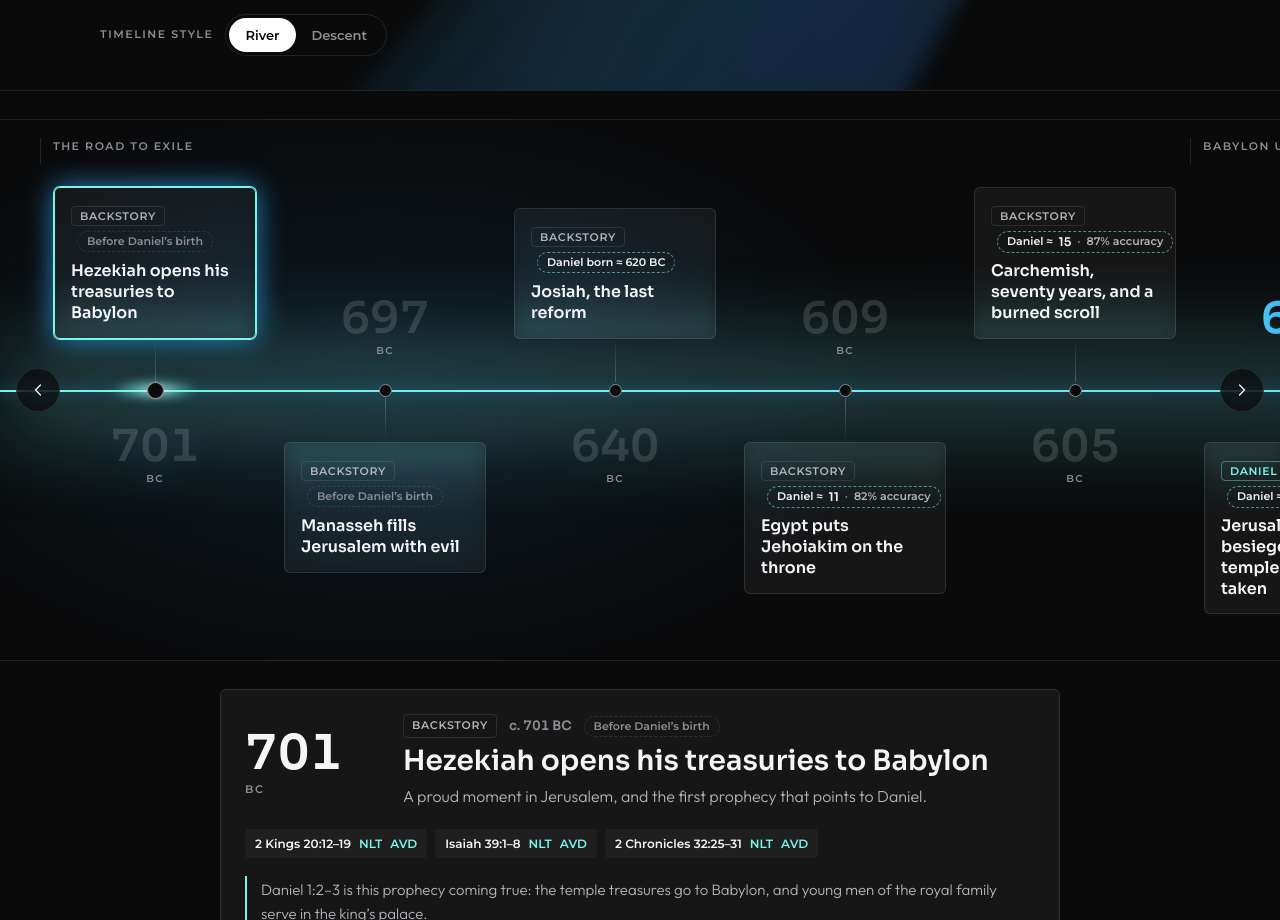
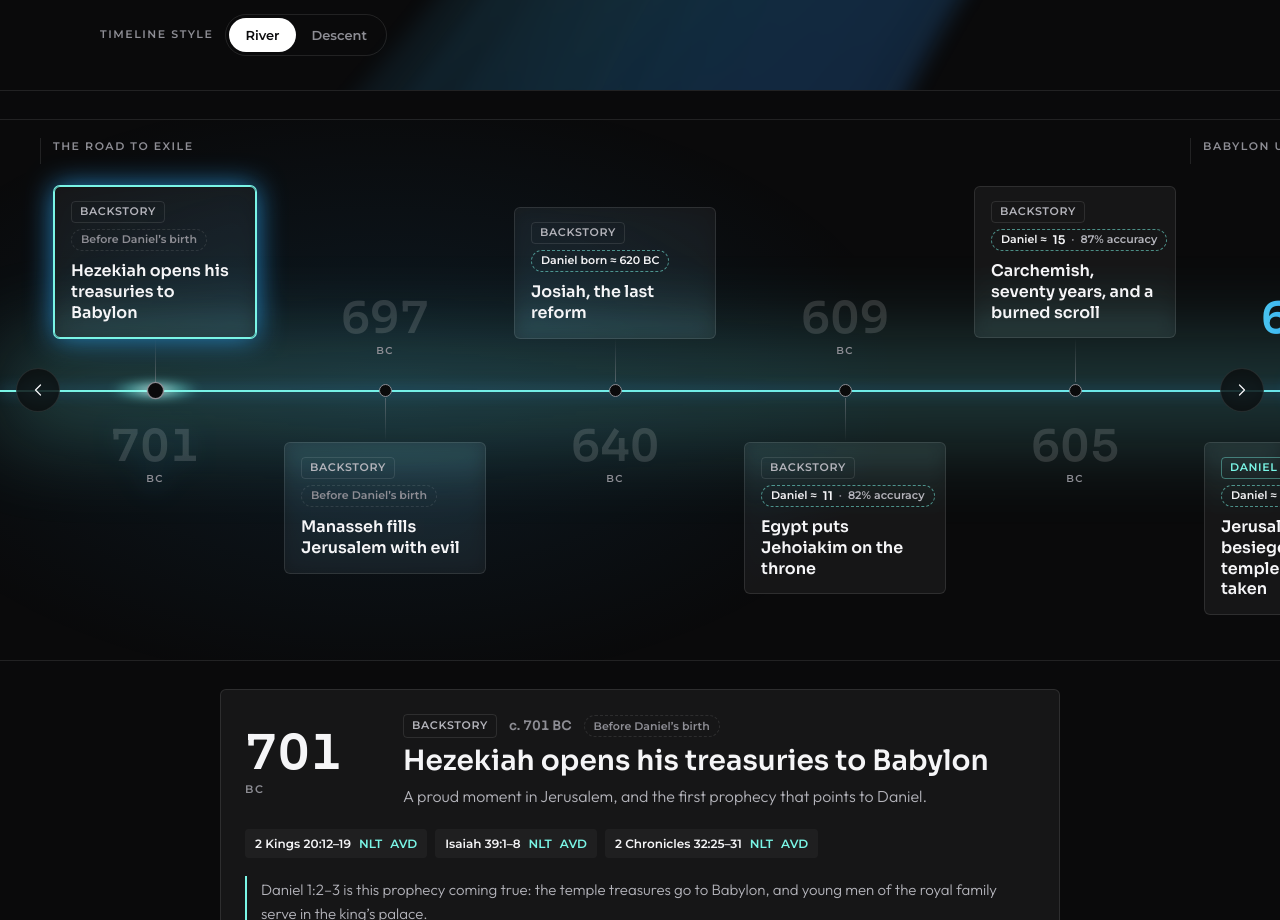
Before and after one commit to kamelshenouda/daniel, a plain HTML site: page index.html in a window 1280 px wide. Shown: the part 860-1780 px from the top of the page. Drawn offline with Linux system fonts and the light colour scheme; animation ran at ten frames a second.

Commit message:
Align the age tag with the milestone chip on every card
Co-Authored-By: Claude Opus 5.5 <noreply@anthropic.com>
Claude-Session: https://claude.ai/code/session_017VQ4psUCKMk4pCxErDoNPE

```diff
--- a/index.html
+++ b/index.html
@@ -388,7 +388,10 @@ html.lock{overflow:hidden}
 .acc{font-weight:600}
 .acc3{color:var(--accent)}.acc2{color:var(--sub)}.acc1{color:#FF8A8A}
 :root .acc1{color:#d6363c}[data-theme="dark"] .acc1{color:#FF8A8A}
-.t1-card .agec,.t2-card .agec{margin-inline-start:6px}
+.tagrow{display:flex;flex-wrap:wrap;align-items:center;gap:6px}
+.tagrow .chip,.tagrow .agec{line-height:1.2;height:22px;display:inline-flex;align-items:center;box-sizing:border-box}
+.meta .agec,.cine-chip .agec{height:22px}
+.t1-card h3{margin-top:10px}
 .cine-chip .agec{font-size:12px;padding:5px 11px}
 .ro-yr{position:relative}
 .ro-age{margin-inline-start:auto;align-self:center;font-style:normal;font-family:Montserrat,sans-serif;font-weight:600;font-size:12px;color:var(--sub);-webkit-text-fill-color:var(--sub);white-space:nowrap}
@@ -1058,7 +1061,7 @@ function riverHTML(){
   GG.forEach(g=>{const i=MM.findIndex(m=>m.g===g.id);h+=`<div class="t1-era label" style="inset-inline-start:${40+i*NW}px">${g.title}</div>`;});
   MM.forEach((m,i)=>{
     h+=`<div class="t1-node ${i%2?"dn":"up"} ${m.ch?"d":""}" id="n-${m.id}" style="inset-inline-start:${40+i*NW}px">
-      <button class="t1-card" data-sel="${m.id}">${chip(m)}${ageChip(m)}<h3>${esc(m.title)}</h3></button>
+      <button class="t1-card" data-sel="${m.id}"><span class="tagrow">${chip(m)}${ageChip(m)}</span><h3>${esc(m.title)}</h3></button>
       <div class="t1-stem"></div><div class="t1-dot"></div><div class="t1-yr">${yr(m)}</div></div>`;
   });
   return `<div class="t1-in" style="width:${MM.length*NW+80}px">${h}</div>`;
@@ -1086,7 +1089,7 @@ function descentHTML(){
     const items=MM.filter(m=>m.g===g.id);
     return `<div class="t2-era"><span class="label">${U.part} ${gi+1}</span><h3>${g.title.replace(g.hl,`<span class="grad">${g.hl}</span>`)}</h3><p>${g.sub}</p></div>
     <div class="t2-list"><span class="t2-fill"></span>${items.map(m=>`<div class="t2-row pre ${m.ch?"d":""}" id="r-${m.id}"><span class="t2-dot"></span>
-      <button class="t2-card" data-desc="${m.id}" aria-expanded="false">${chip(m)}${ageChip(m)}<h4>${esc(m.title)}</h4><p>${esc(m.hook)}</p><span class="more">${U.openStory}</span></button>
+      <button class="t2-card" data-desc="${m.id}" aria-expanded="false"><span class="tagrow">${chip(m)}${ageChip(m)}</span><h4>${esc(m.title)}</h4><p>${esc(m.hook)}</p><span class="more">${U.openStory}</span></button>
       <div class="t2-yr">${yr(m)}</div></div>`).join("")}</div>`;
   }).join("")+`</div>`;
 }
```
